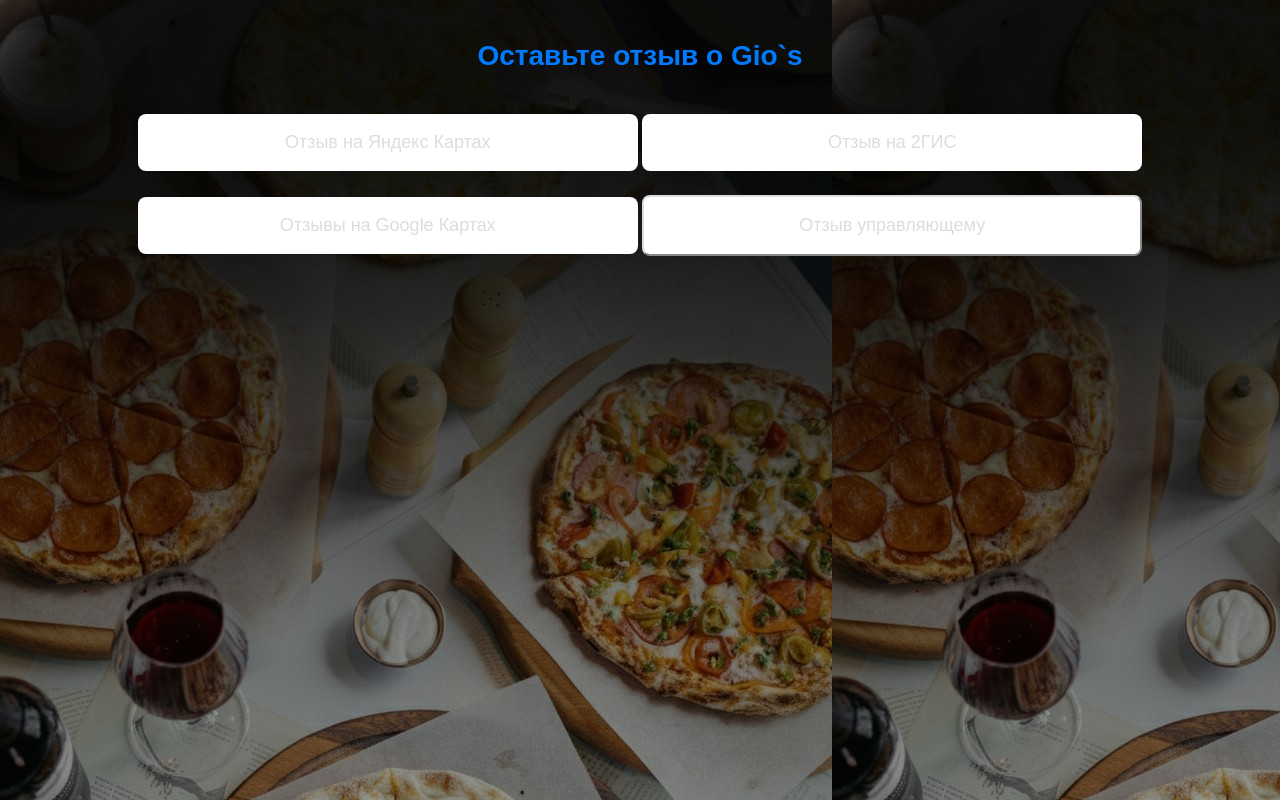
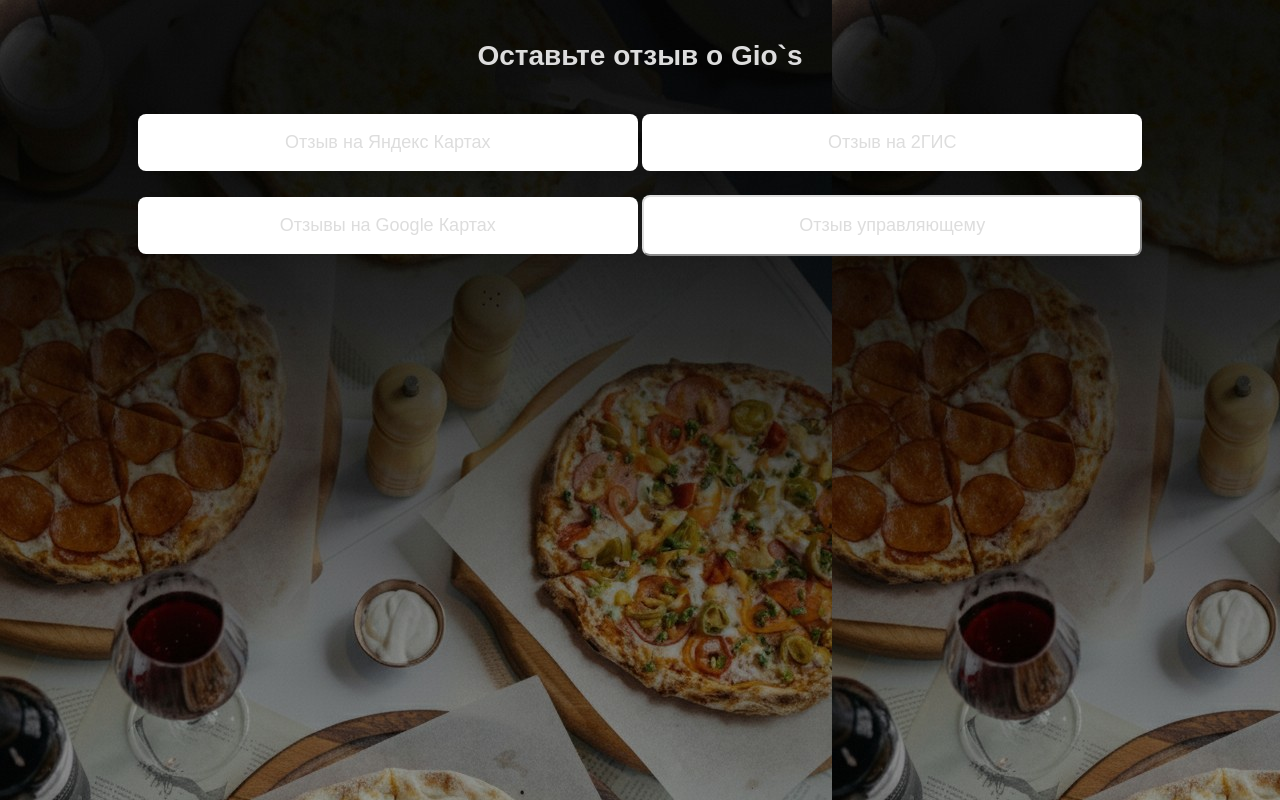
Before and after one commit to Nalimovi-ctrl/taplink-gio, a website: page public/index.html in a window 1280 px wide. Drawn offline with Linux system fonts and the light colour scheme.

Commit message:
Update index.html

```diff
--- a/public/index.html
+++ b/public/index.html
@@ -7,7 +7,7 @@
   <link rel="stylesheet" href="style.css">
 </head>
 <body>
- <h1 style="color:#007bff;">Оставьте отзыв о Gio`s</h1>
+ <h1 style="color:#dddddd;">Оставьте отзыв о Gio`s</h1>
   <!-- Большие кнопки-ссылки -->
   <a class="btn external" href="https://yandex.ru/maps/org/gio_s_gastrobar/217378885487/reviews/?ll=38.987867%2C55.808432&z=16" target="_blank">Отзыв на Яндекс Картах</a>
   <a class="btn external" href="https://2gis.ru/o_zuevo/firm/70000001028510490/tab/reviews" target="_blank">Отзыв на 2ГИС</a>
```
